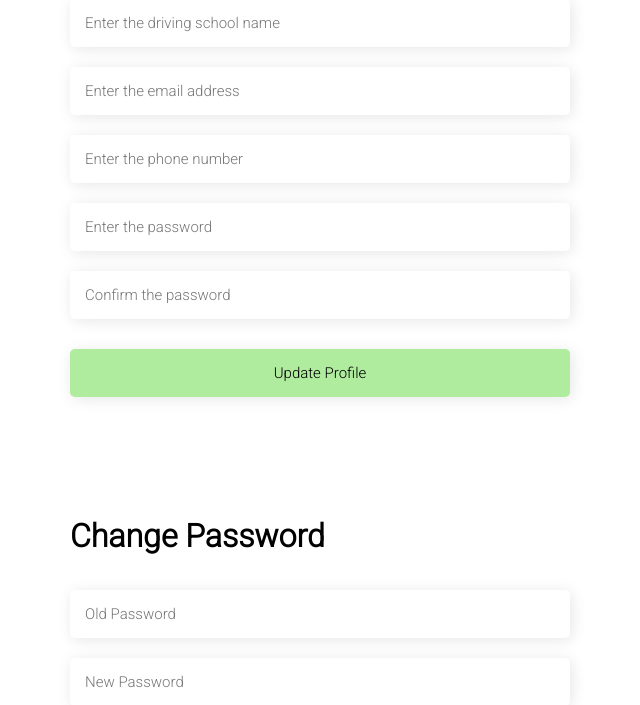
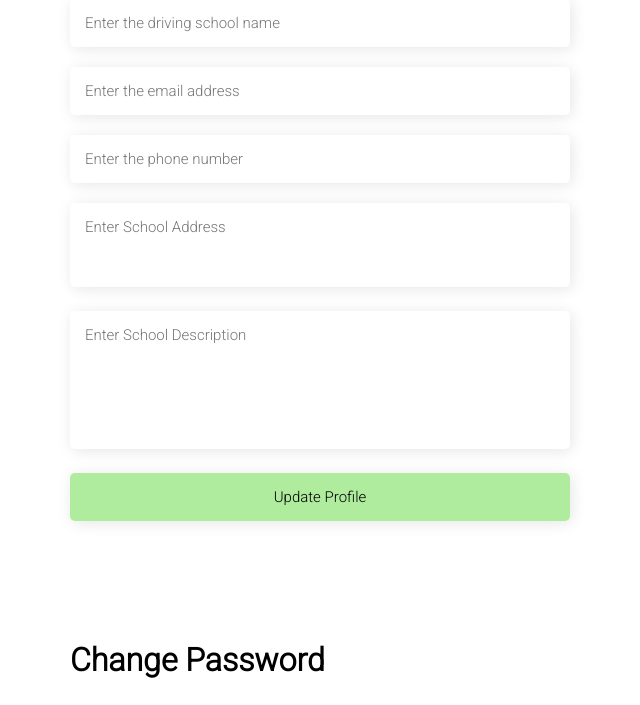
Before and after one commit to saputhebeast/identity-issuing-service, a PHP site: page /php/driving-school-profile-settings in a window 1280 px wide. Shown: the part 255-960 px from the top of the page, without its empty margins (180-820 px from the left). Run offline with PHP 8.4, Linux system fonts and the light colour scheme; the visitor is signed in with stand-in values (Sample User, id 1); data that the repository does not hold is empty; some libraries are stand-ins or nearby versions.

Commit message:
session updated

```diff
--- a/index.php
+++ b/index.php
@@ -1,5 +1,5 @@
 <?php
-    if(isset($_SESSION['username'])){
+    if(isset($_SESSION['school_id'])){
         header('Location: ./php/driving-school-dashboard.php');
     }else{
         header('Location: ./php/driving-school-login.php');
--- a/php/driving-school-account-delete.php
+++ b/php/driving-school-account-delete.php
@@ -1,7 +1,7 @@
 <?php
     require "../includes/config.php";
     session_start();
-    if(isset($_SESSION['username'])){
+    if(isset($_SESSION['school_id'])){
         if(isset($_POST['deleteBtn'])){
             $id = $_SESSION['school_id'];
             $sql = "DELETE FROM Driving_School WHERE school_id = '$id'";
--- a/php/driving-school-dashboard.php
+++ b/php/driving-school-dashboard.php
@@ -1,6 +1,6 @@
 <?php
     session_start();
-    if(isset($_SESSION['username'])){
+    if(isset($_SESSION['school_id'])){
 ?>
 <!DOCTYPE HTML>
 <html>
--- a/php/driving-school-login-forgot-password-check.php
+++ b/php/driving-school-login-forgot-password-check.php
@@ -1,7 +1,7 @@
 <?php
 	require "../includes/config.php";
 	session_start();
-	if(isset($_SESSION['username'])){
+	if(isset($_SESSION['school_id'])){
 		header('Location: ./driving-school-dashboard.php');
 	}
 	if(isset($_POST['btnForPass'])){
--- a/php/driving-school-login-forgot-password.php
+++ b/php/driving-school-login-forgot-password.php
@@ -1,6 +1,6 @@
 <?php
 	session_start();
-	if(isset($_SESSION['username'])){
+	if(isset($_SESSION['school_id'])){
 		header('Location: ./driving-school-dashboard.php');
 	}
 ?>
--- a/php/driving-school-login.php
+++ b/php/driving-school-login.php
@@ -1,6 +1,6 @@
 <?php
 	session_start();
-	if(isset($_SESSION['username'])){
+	if(isset($_SESSION['school_id'])){
 		header('Location: ./driving-school-dashboard.php');
 	}
 ?>
--- a/php/driving-school-logout.php
+++ b/php/driving-school-logout.php
@@ -1,6 +1,6 @@
 <?php
     session_start();
-    if(isset($_SESSION['username'])){
+    if(isset($_SESSION['school_id'])){
         if(isset($_POST['btnOut'])){
             session_destroy();
             header("Location: ../index.php");
--- a/php/driving-school-package-manage-add.php
+++ b/php/driving-school-package-manage-add.php
@@ -2,7 +2,7 @@
     require "../includes/config.php";
     session_start();
 
-    if(isset($_SESSION['username'])){
+    if(isset($_SESSION['school_id'])){
         if(isset($_POST['btnAddPkg'])){
             $package_name = $_POST['package_name'];
             $package_price = $_POST['package_price'];
--- a/php/driving-school-package-manage-edit-check.php
+++ b/php/driving-school-package-manage-edit-check.php
@@ -2,7 +2,7 @@
     require "../includes/config.php";
     session_start();
 
-    if(isset($_SESSION['username'])){
+    if(isset($_SESSION['school_id'])){
         if(isset($_POST['btnEditPkg'])){
             $package_name = $_POST['package_name'];
             $package_price = $_POST['package_price'];
--- a/php/driving-school-profile-settings.php
+++ b/php/driving-school-profile-settings.php
@@ -1,6 +1,12 @@
 <?php
     session_start();
+    require "../includes/config.php";
     if(isset($_SESSION['username'])){
+        $id = $_SESSION['school_id'];
+        $sql = "SELECT * FROM Driving_School WHERE school_id = '$id'";
+        $result = $conn->query($sql);
+        // no need to validate, if there is no user, can't log into the system
+        $userData = $result->fetch_assoc();
 ?>
 <!DOCTYPE HTML>
 <html>
@@ -17,20 +23,18 @@
     <div class="container" id="basic-information">
         <div class="setting-container">
             <h1 class="dashboard-table-heading">Basic Information</h1>
-            <form class = "" action = "" name = "update-account-form" method = "POST">
-				<input class="inputField" type = "text" placeholder = "Enter the driving school name" name = "school-name" id = "school-name"/><br>
-				<p class = "error-message" id="error-school-name"></p>
-				<input class="inputField"  type = "text" placeholder = "Enter the email address" name = "email" id = "email"/><br>
+            <form action = "driving-school-details-update.php" name = "update-account-form" onsubmit = "return validateUpdate();" method = "POST">
+				<input class="inputField" type = "text" placeholder = "Enter the driving school name" name = "school-name" id = "school-name" value="<?php echo $userData['school_name'];?>"/><br>
+				<p class = "error-message" id="error-name"></p>
+                <input class="inputField"  type = "text" placeholder = "Enter the email address" name = "email" id = "email" value="<?php echo $userData['email'];?>"/><br>
 				<p class = "error-message" id="error-email"></p>
-				<input class="inputField"  type = "text" placeholder = "Enter the phone number" name = "phone-number" id = "phone-number"/><br>
-				<p class = "error-message" id="error-phone-number"></p>
-				<input class="inputField"  type = "password" placeholder = "Enter the password" name = "password" id = "password"/><br>
-				<p class = "error-message" id="error-password"></p>
-				<input class="inputField"  type = "password" placeholder = "Confirm the password" name = "confirm-password" id = "confirm-password"/><br>
-				<p class = "error-message" id="error-confirm-password"></p>
-				<p class = "error-message" id = "error-pass-mismatch"></p>
-                <!-- <textarea class = "inputField" id = "package_description" rows="4" cols="50" placeholder="Enter Package Description" name = "package_description"></textarea><br> -->
-				<input class="inputField btn"  type = "submit" value = "Update Profile" />
+                <input class="inputField"  type = "text" placeholder = "Enter the phone number" name = "phone-number" id = "phone-number" value="<?php echo $userData['contact'];?>"/><br>
+                <p class = "error-message" id="error-phone"></p>
+                <textarea class = "inputField" id = "school_address" rows="3" cols="50" placeholder="Enter School Address" name = "school_address"><?php echo $userData['address'];?></textarea><br>
+                <p class = "error-message" id="error-address"></p>
+                <textarea class = "inputField" id = "school_description" rows="6" cols="50" placeholder="Enter School Description" name = "school_description"><?php echo $userData['description'];?></textarea><br>
+				<p class = "error-message" id="error-description"></p>
+                <input class="inputField btn"  type = "submit" value = "Update Profile" name="btnUpdate" />
 			</form>
         </div>
     </div>
--- a/php/driving-school-registered-user-manage.php
+++ b/php/driving-school-registered-user-manage.php
@@ -1,6 +1,6 @@
 <?php
     session_start();
-    if(isset($_SESSION['username'])){
+    if(isset($_SESSION['school_id'])){
 ?>
 <!DOCTYPE HTML>
 <html>
--- a/php/driving-school-registered-user-schedule.php
+++ b/php/driving-school-registered-user-schedule.php
@@ -1,6 +1,6 @@
 <?php
 session_start();
-if(isset($_SESSION['username'])){
+if(isset($_SESSION['school_id'])){
 ?>
 <!DOCTYPE HTML>
 <html>
--- a/php/driving-school-sign-up-check.php
+++ b/php/driving-school-sign-up-check.php
@@ -14,7 +14,7 @@
         // hash the password using default algorithm (current BCRYPT)
         $hashPassword = password_hash($password, PASSWORD_DEFAULT);
 
-        $sql = "INSERT INTO Driving_School VALUES (DEFAULT, '$school_name', '$email', '-', '$hashPassword', '-')";
+        $sql = "INSERT INTO Driving_School(school_id, school_name, email, address, contact, password, description) VALUES (DEFAULT, '$school_name', '$email', '-', $phoneNumber, '$hashPassword', '-')";
 
         if($conn->query($sql) === TRUE){
             echo "<script>alert('Account was created successfully!'); window.location = './driving-school-login.php'</script>";
--- a/php/driving-school-sign-up.php
+++ b/php/driving-school-sign-up.php
@@ -1,6 +1,6 @@
 <?php
 	session_start();
-	if(isset($_SESSION['username'])){
+	if(isset($_SESSION['school_id'])){
 		header('Location: ./driving-school-dashboard.php');
 	}
 ?>
```
Also changed, not shown: js/driving-school-sign-up.js (+17 -1 lines), php/driving-school-details-update.php (added, +26 -0 lines).
